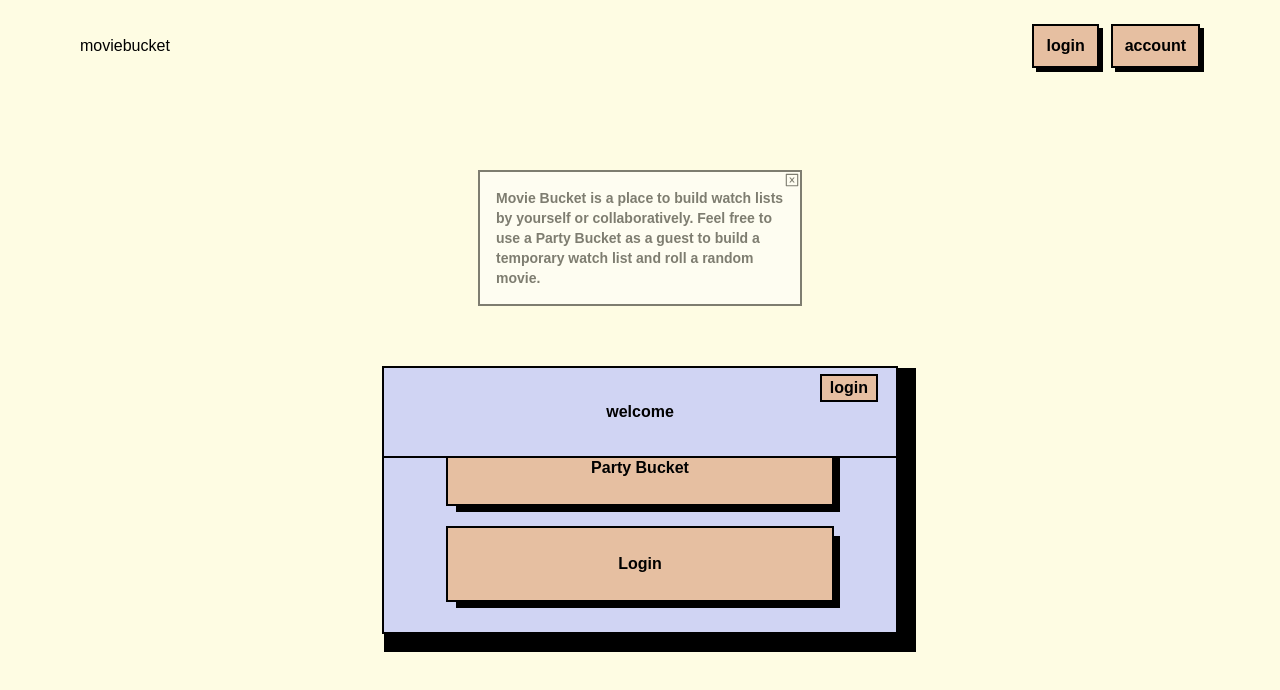
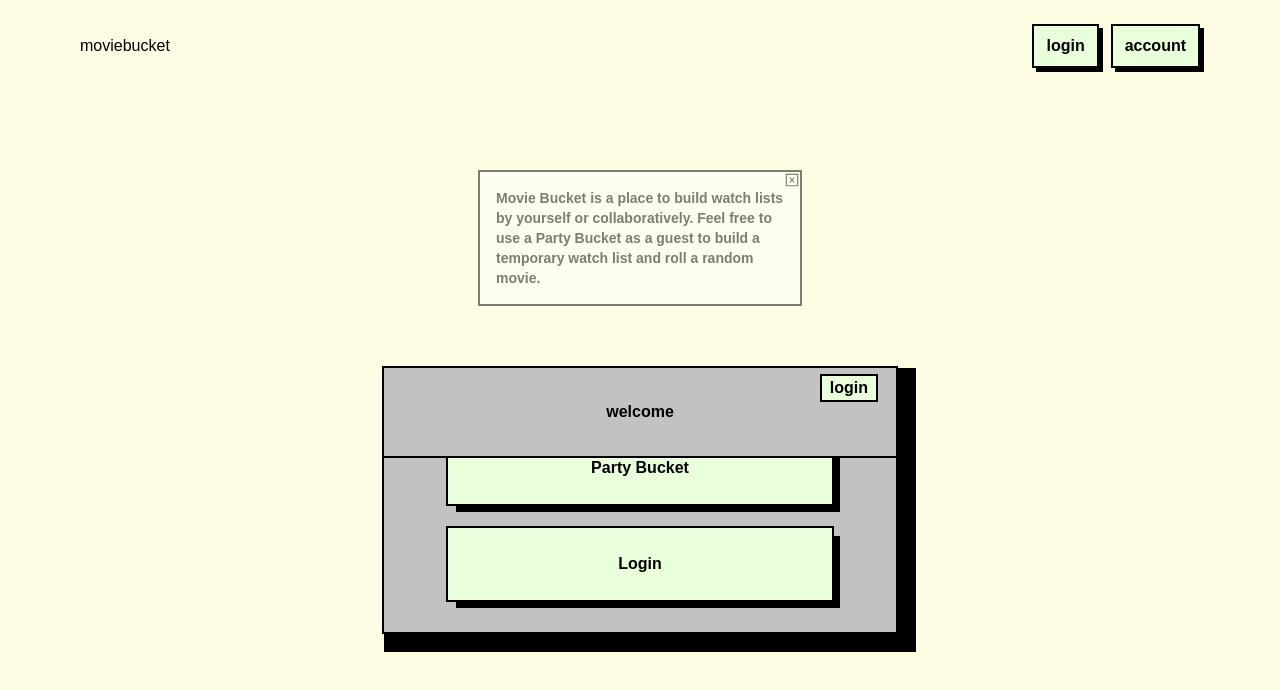
Before and after one commit to thwilson3/movie_bucket_frontend, a React (Vite) app: page / in a window 1280 px wide. Shown: the top 690 px of the page. Built offline with nearby package versions, Linux system fonts and the light colour scheme; a web font is replaced by a local one.

Commit message:
Adjust color scheme

```diff
--- a/tailwind.config.js
+++ b/tailwind.config.js
@@ -6,8 +6,8 @@ export default {
   theme: {
     extend: {
       colors: {
-        primary:'#e6bfa1',
-        secondary: '#d0d4f3',
+        primary:'#e9ffdb',
+        secondary: '#c2c2c2',
         accent: '#cf81ac',
         background: '#fefce3'
       },
```
